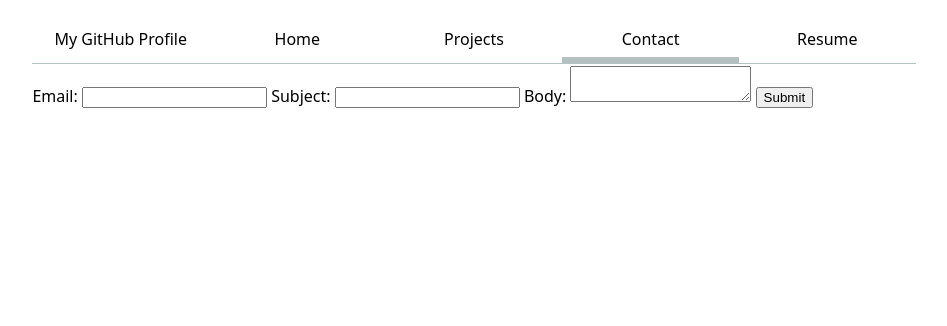
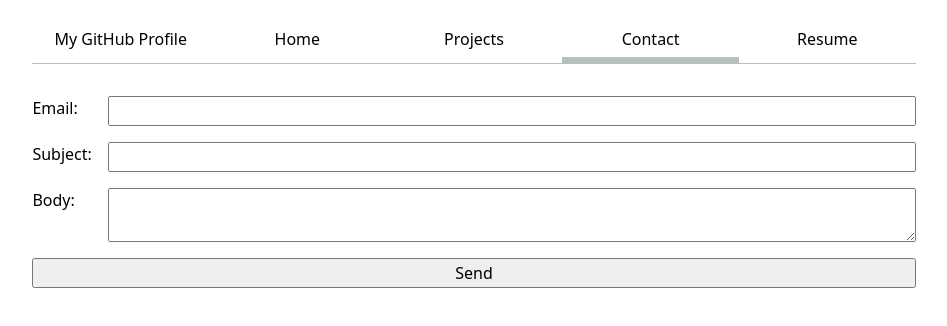
Before and after one commit to ReemaS03/portfolio, a plain HTML site: page contact/index.html in a window 1280 px wide. Shown: the part 96-422 px from the top of the page, without its empty margins (166-1113 px from the left). Drawn offline with Linux system fonts and the light colour scheme.

Commit message:
contact form style updated

```diff
--- a/contact/index.html
+++ b/contact/index.html
@@ -28,7 +28,7 @@
         <input id="subject" name="subject">
         <label for="body">Body:</label>
         <textarea id="body" name="body"></textarea>
-        <button>Submit</button>
+        <button>Send</button>
     </form>
 </body>
 </html>
--- a/style.css
+++ b/style.css
@@ -10,13 +10,14 @@ body {
 :root {
     --color-accent: oklch(65% 50% 240);
 }
+
 html {
     accent-color: var(--color-accent);
 }
 
 nav {
     display: flex;
-    margin-bottom: 0.1em;
+    margin-bottom: 2em;
     border-bottom-width: 1px;
     border-bottom-style: solid;
     border-bottom-color: oklch(80% 3% 200);
@@ -45,6 +46,26 @@ nav a:hover {
     border-bottom-color: var(--color-accent);
     border-bottom-style: solid;
     border-bottom-width: 0.4em;
-    padding-bottom: 0.4em; /* my own. without it, grey line shifts */
+    padding-bottom: 0.4em; /*my own. without it, grey line shifts*/
     background-color: oklch(from var(--color-accent) 95% 5% h)
 }
+
+form {
+    display: grid;
+    grid-template-columns: auto 1fr;
+    gap: 1em;
+}
+
+label {
+    display: grid;
+    grid-template-columns: subgrid;
+}
+
+input, textarea {
+    font: inherit;
+}
+
+button {
+    font: inherit;
+    grid-column: 1 / -1;
+}
```
